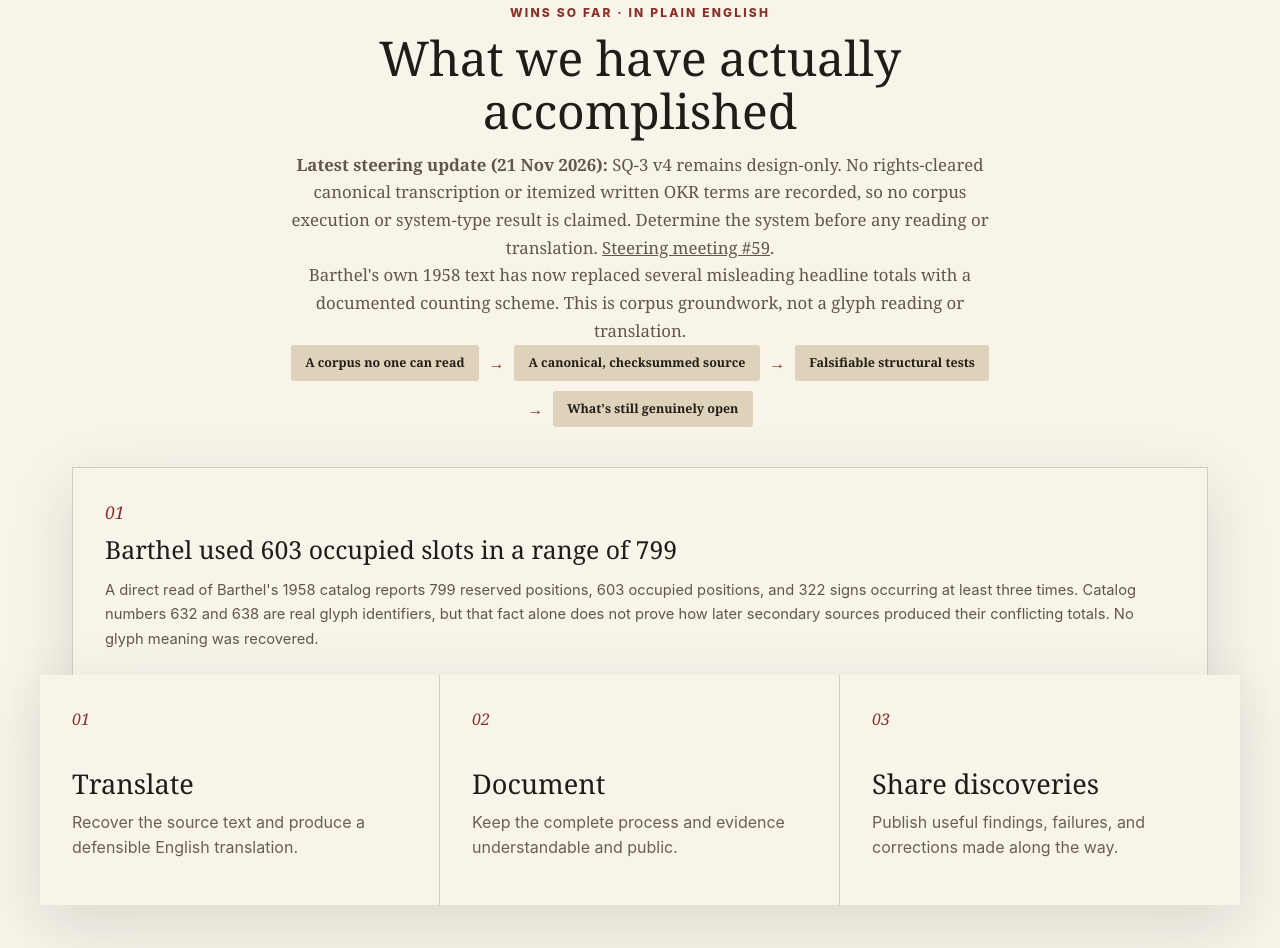
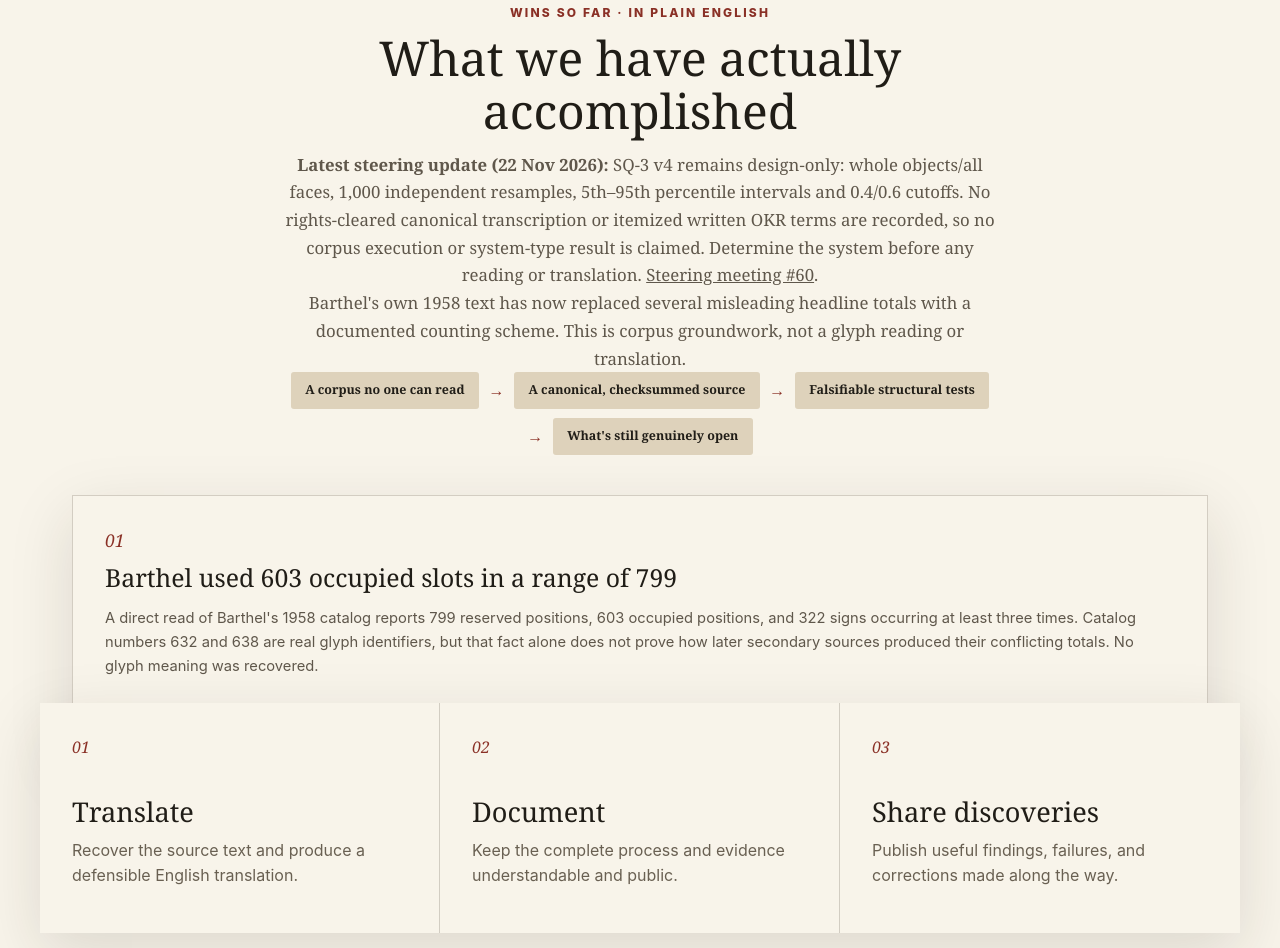
Before and after one commit to SoylentAquamarine/rongorongo-collective, a plain HTML site: page docs/index.html in a window 1280 px wide. Shown: the part 1297-2245 px from the top of the page. Drawn offline with Linux system fonts and the light colour scheme; no server answers.

Commit message:
docs: update Wins so far for cycle #144

```diff
--- a/docs/index.html
+++ b/docs/index.html
@@ -58,7 +58,7 @@
         <div class="highlights-intro">
           <span class="kicker">Wins so far · in plain English</span>
           <h2 id="highlights-title">What we have actually accomplished</h2>
-          <p><strong>Latest steering update (21 Nov 2026):</strong> SQ-3 v4 remains design-only. No rights-cleared canonical transcription or itemized written OKR terms are recorded, so no corpus execution or system-type result is claimed. Determine the system before any reading or translation. <a href="https://github.com/SoylentAquamarine/rongorongo-collective/blob/main/steering/meetings/2026-11-21-meeting-59.md">Steering meeting #59</a>.</p>
+          <p><strong>Latest steering update (22 Nov 2026):</strong> SQ-3 v4 remains design-only: whole objects/all faces, 1,000 independent resamples, 5th–95th percentile intervals and 0.4/0.6 cutoffs. No rights-cleared canonical transcription or itemized written OKR terms are recorded, so no corpus execution or system-type result is claimed. Determine the system before any reading or translation. <a href="https://github.com/SoylentAquamarine/rongorongo-collective/blob/main/steering/meetings/2026-11-22-meeting-60.md">Steering meeting #60</a>.</p>
           <p>Barthel's own 1958 text has now replaced several misleading headline totals with a documented counting scheme. This is corpus groundwork, not a glyph reading or translation.</p>
           <p class="mini-flow" aria-label="Research flow">
             <span class="step">A corpus no one can read</span><span class="arrow" aria-hidden="true">→</span>
```
